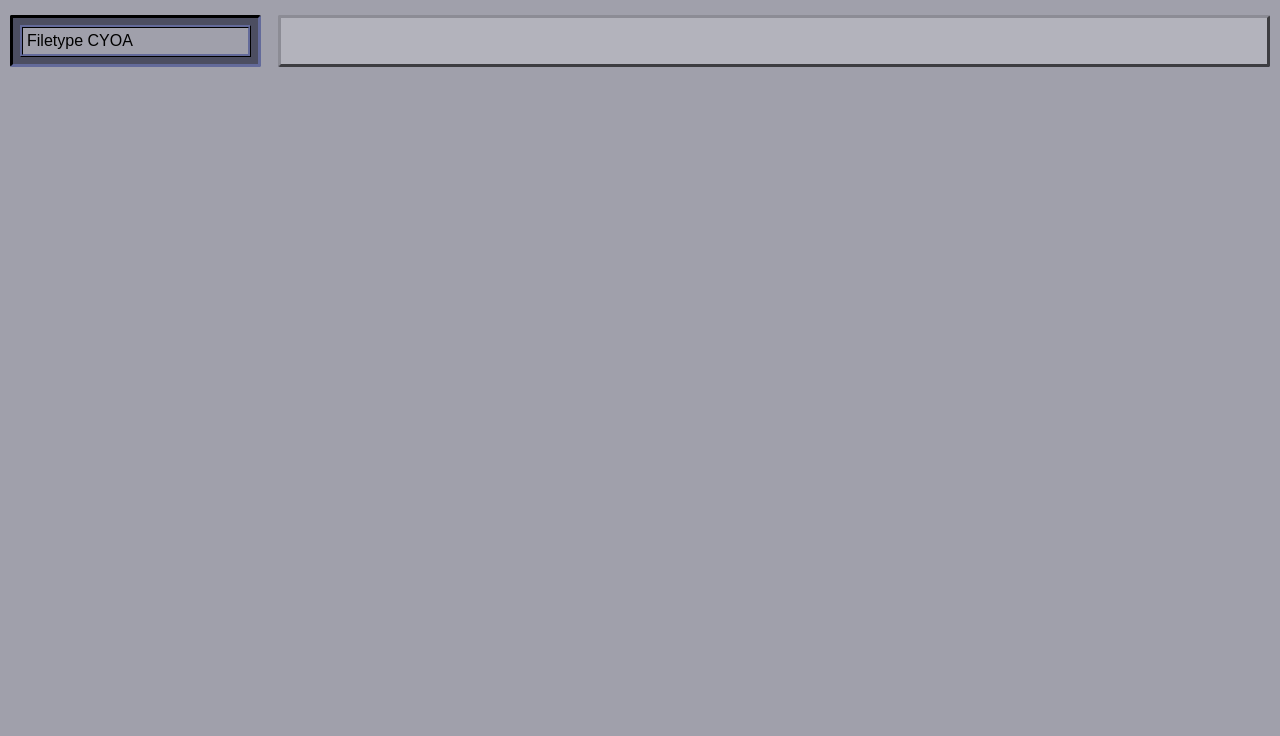
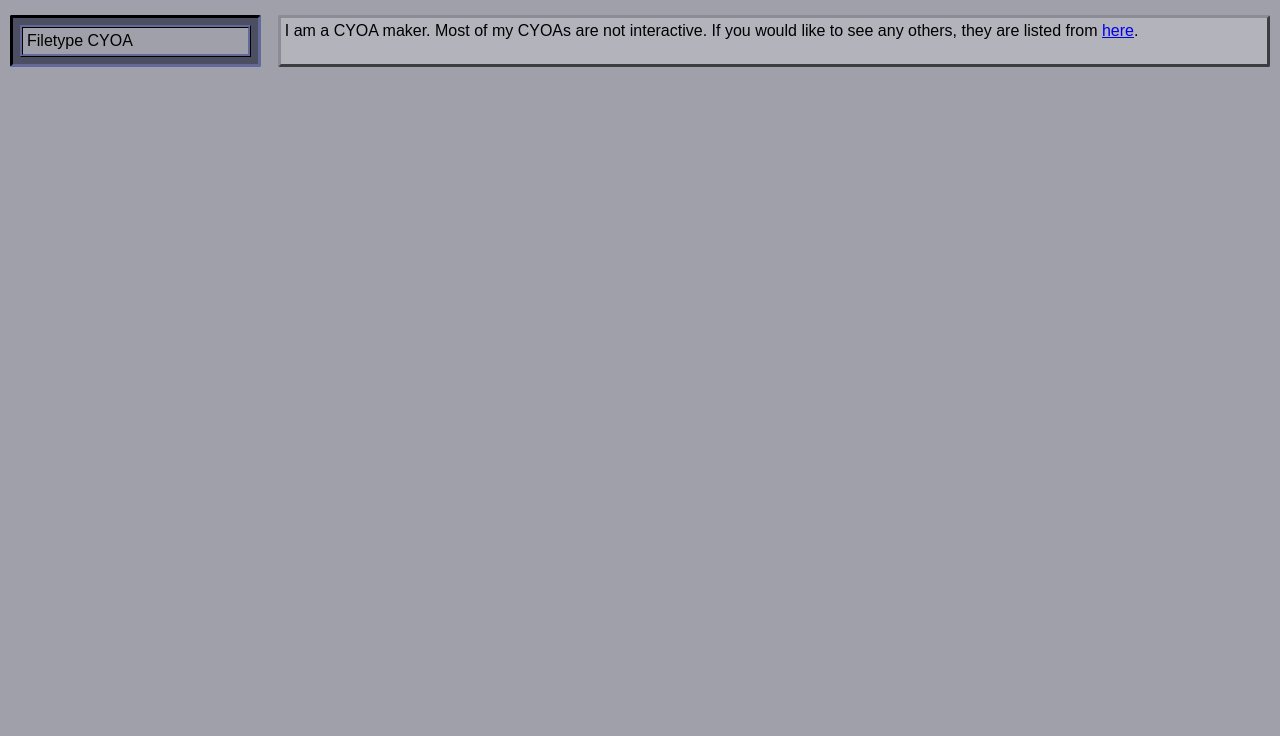
Before and after one commit to 571418923/571418923.github.io, a plain HTML site: page index.html in a window 1280 px wide. Shown: the part 64-800 px from the top of the page. Drawn offline with Linux system fonts and the light colour scheme.

Commit message:
Add files via upload

```diff
--- a/index.html
+++ b/index.html
@@ -27,6 +27,7 @@
 			<td style="width:1%">
 			</td>
 			<td class="main-column">
+				<p>I am a CYOA maker. Most of my CYOAs are not interactive. If you would like to see any others, they are listed from <a href="https://pastebin.com/ujbpabwU">here</a>.</p>
 			</td>
 		</tr>
 	</table>
```
